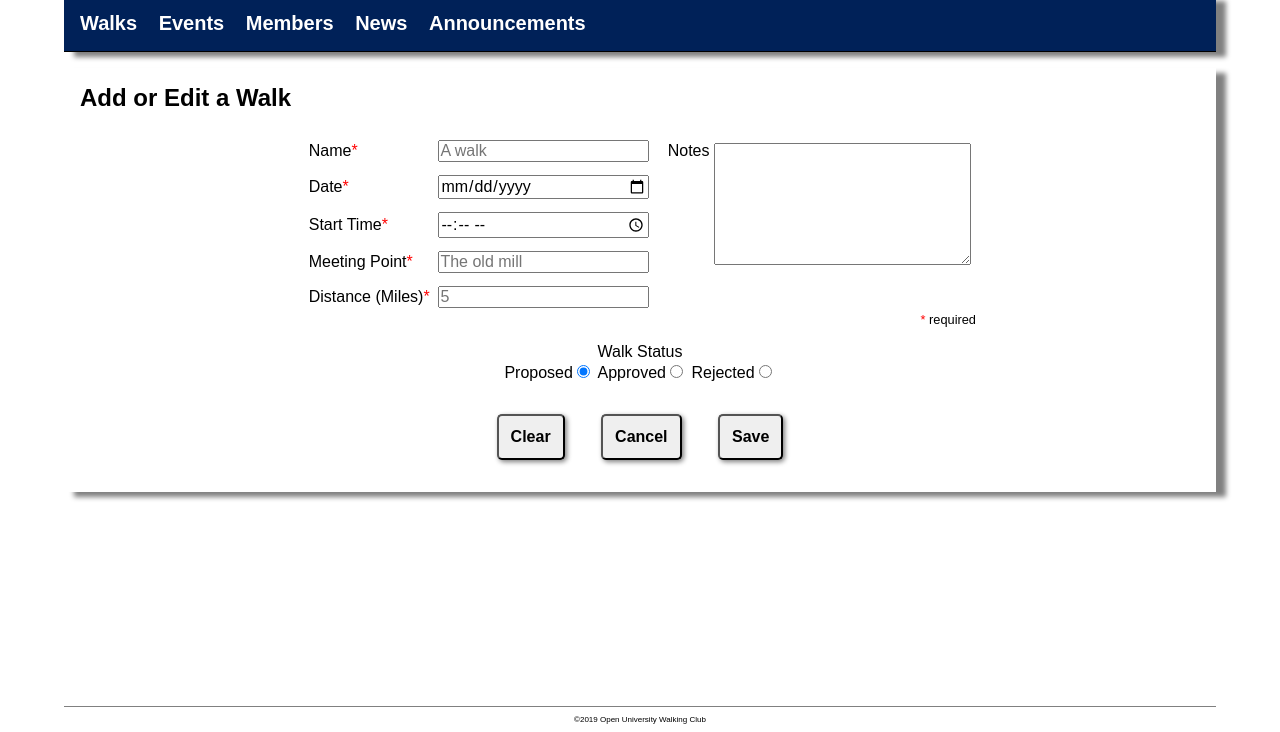
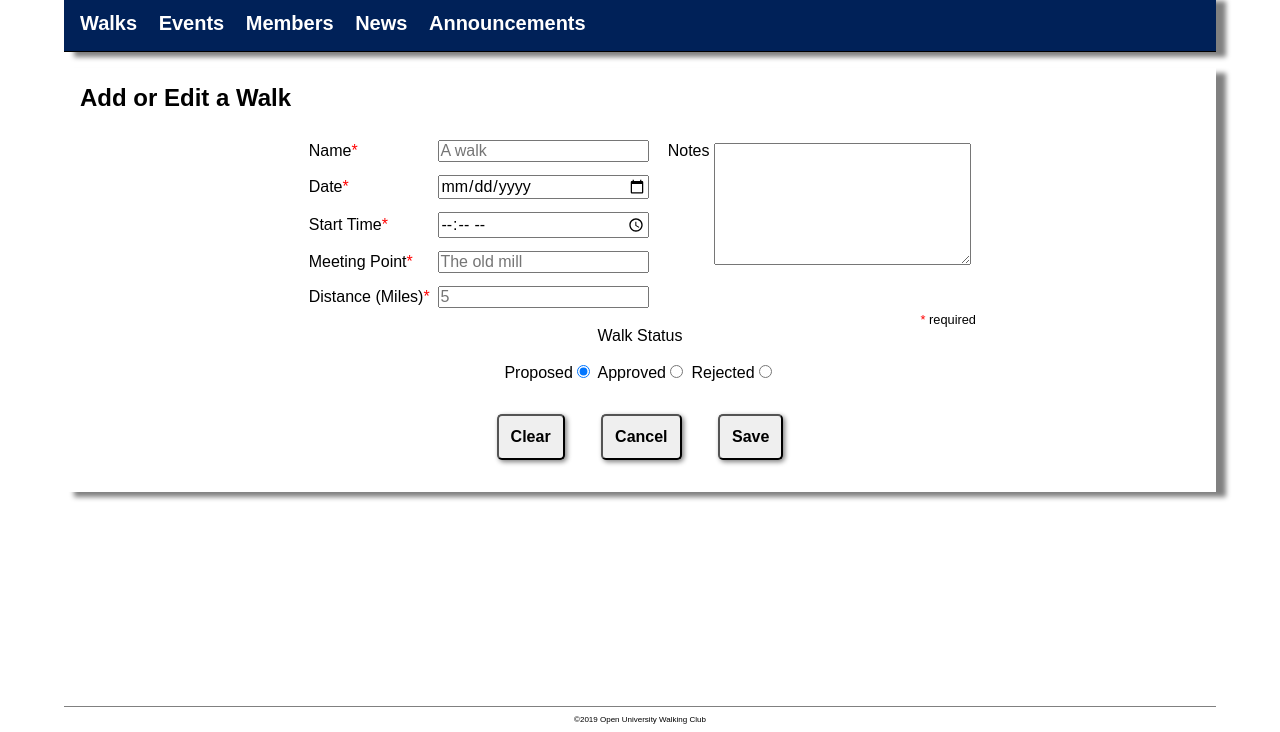
Before and after one commit to james-dewes/M269-EMA, a plain HTML site: page q2/2a/q2a.html in a window 1280 px wide. Shown: the part 68-800 px from the top of the page. Drawn offline with Linux system fonts and the light colour scheme.

Commit message:
Changed radio box div to fieldset and altered the adjacent p to a legend

```diff
--- a/q2/2a/q2a.css
+++ b/q2/2a/q2a.css
@@ -63,6 +63,7 @@ label{
 .statusGroup{
   padding: 1rem;
   text-align: center;
+  border: 0;
 }
 .controls{
   text-align: center;
--- a/q2/2a/q2a.html
+++ b/q2/2a/q2a.html
@@ -53,12 +53,12 @@
         <p class="required">
           <span class="red">*</span>
           required</p>
-          <div class="statusGroup">
-            <p>Walk Status</p>
+          <fieldset class="statusGroup">
+            <legend>Walk Status</legend>
             <label for="proposed">Proposed</label><input type="radio" name="status" id="proposed" value="proposed" tabindex="7" checked>
             <label for="approved">Approved</label><input type="radio" name="status" id="approved" value="approved" tabindex="-1">
             <label for=rejected>Rejected</label><input type="radio" name="status" id="rejected" value="rejected" tabindex="-1">
-          </div>
+          </fieldset>
         <div class="controls">
           <input type="reset" name="clear" value="Clear" tabindex="9">
           <input type="button" name="cancel" value="Cancel" tabindex="10">
--- a/q2/2b/q2b.css
+++ b/q2/2b/q2b.css
@@ -63,6 +63,7 @@ label{
 .statusGroup{
   padding: 1rem;
   text-align: center;
+  border: 0;
 }
 .controls{
   text-align: center;
```
Also changed, not shown: q2/2b/q2b.html (+3 -3 lines).
